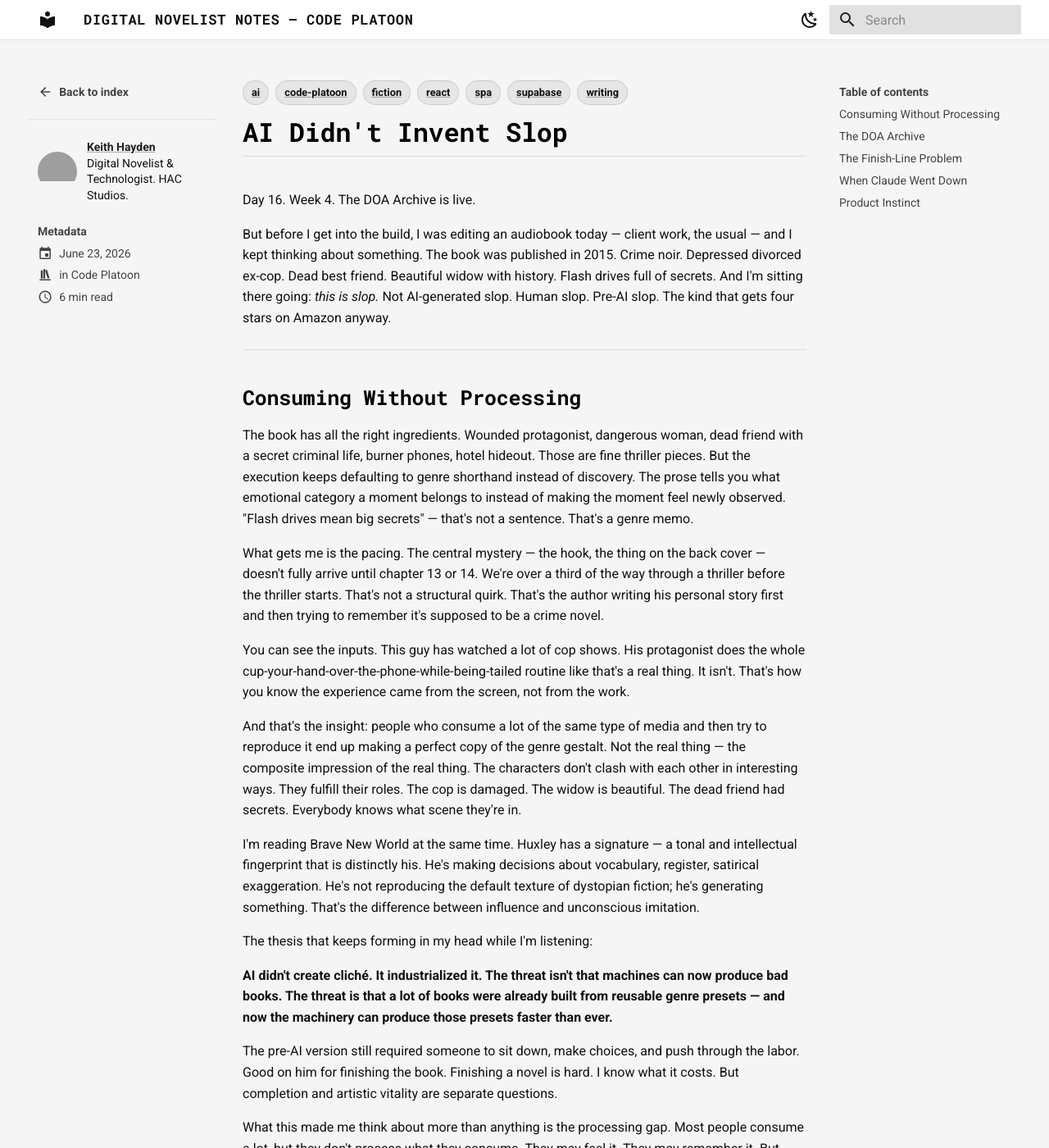
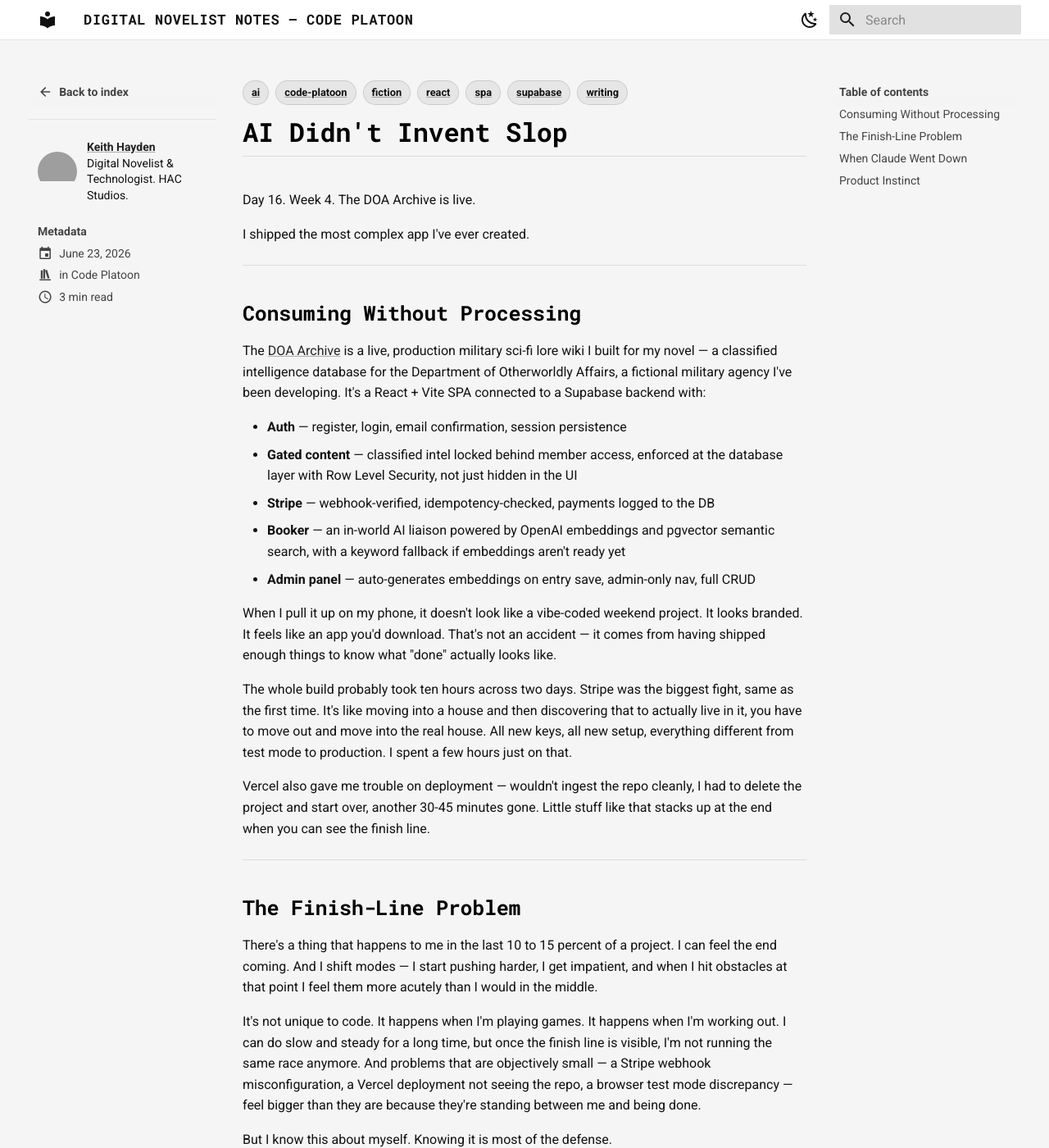
Before and after one commit to KgitWH21/code-platoon-blog, an MkDocs documentation site: the page built from docs/blog/posts/2026-06-23-ai-didnt-invent-slop.md, in a window 1280 px wide and 1400 px high. Shown: the whole window at 82% size. Built offline with MkDocs 1.6.1 and Material for MkDocs 9.7.7, drawn with Linux system fonts in a browser that asks for light colours; some of the changed text lies outside the part shown; grey boxes are pictures that could not be loaded.

Commit message:
Add link to DOA Archive app in Jun 23 blog post
Co-Authored-By: Claude Sonnet 4.6 <noreply@anthropic.com>

```diff
--- a/docs/blog/posts/2026-06-23-ai-didnt-invent-slop.md
+++ b/docs/blog/posts/2026-06-23-ai-didnt-invent-slop.md
@@ -18,7 +18,7 @@ tags:
 
 Day 16. Week 4. The DOA Archive is live.
 
-But before I get into the build, I was editing an audiobook today — client work, the usual — and I kept thinking about something. The book was published in 2015. Crime noir. Depressed divorced ex-cop. Dead best friend. Beautiful widow with history. Flash drives full of secrets. And I'm sitting there going: *this is slop.* Not AI-generated slop. Human slop. Pre-AI slop. The kind that gets four stars on Amazon anyway.
+I shipped the most complex app I've ever created.
 
 <!-- more -->
 
@@ -26,33 +26,7 @@ But before I get into the build, I was editing an audiobook today — client wor
 
 ## Consuming Without Processing
 
-The book has all the right ingredients. Wounded protagonist, dangerous woman, dead friend with a secret criminal life, burner phones, hotel hideout. Those are fine thriller pieces. But the execution keeps defaulting to genre shorthand instead of discovery. The prose tells you what emotional category a moment belongs to instead of making the moment feel newly observed. "Flash drives mean big secrets" — that's not a sentence. That's a genre memo.
-
-What gets me is the pacing. The central mystery — the hook, the thing on the back cover — doesn't fully arrive until chapter 13 or 14. We're over a third of the way through a thriller before the thriller starts. That's not a structural quirk. That's the author writing his personal story first and then trying to remember it's supposed to be a crime novel.
-
-You can see the inputs. This guy has watched a lot of cop shows. His protagonist does the whole cup-your-hand-over-the-phone-while-being-tailed routine like that's a real thing. It isn't. That's how you know the experience came from the screen, not from the work.
-
-And that's the insight: people who consume a lot of the same type of media and then try to reproduce it end up making a perfect copy of the genre gestalt. Not the real thing — the composite impression of the real thing. The characters don't clash with each other in interesting ways. They fulfill their roles. The cop is damaged. The widow is beautiful. The dead friend had secrets. Everybody knows what scene they're in.
-
-I'm reading Brave New World at the same time. Huxley has a signature — a tonal and intellectual fingerprint that is distinctly his. He's making decisions about vocabulary, register, satirical exaggeration. He's not reproducing the default texture of dystopian fiction; he's generating something. That's the difference between influence and unconscious imitation.
-
-The thesis that keeps forming in my head while I'm listening:
-
-**AI didn't create cliché. It industrialized it. The threat isn't that machines can now produce bad books. The threat is that a lot of books were already built from reusable genre presets — and now the machinery can produce those presets faster than ever.**
-
-The pre-AI version still required someone to sit down, make choices, and push through the labor. Good on him for finishing the book. Finishing a novel is hard. I know what it costs. But completion and artistic vitality are separate questions.
-
-What this made me think about more than anything is the processing gap. Most people consume a lot, but they don't process what they consume. They may feel it. They may remember it. But when they try to write from it, they produce the surface — the vibes and the genre furniture — without the specificity underneath. You get 100 repetitions of the slogans without understanding where the slogans came from.
-
-This is why I force myself to write at least one thought after every chapter I read. Not a book report. Just: what was I actually thinking? What surprised me? What rubbed me wrong? The reaction is where the processing lives. Skip it and you're just refilling the same tank with the same fuel.
-
----
-
-## The DOA Archive
-
-Meanwhile, I shipped the app.
-
-The DOA Archive is a live, production military sci-fi lore wiki I built for my novel — a classified intelligence database for the Department of Otherworldly Affairs, a fictional military agency I've been developing. It's a React + Vite SPA connected to a Supabase backend with:
+The [DOA Archive](https://doa-archive-wiki.vercel.app/) is a live, production military sci-fi lore wiki I built for my novel — a classified intelligence database for the Department of Otherworldly Affairs, a fictional military agency I've been developing. It's a React + Vite SPA connected to a Supabase backend with:
 
 - **Auth** — register, login, email confirmation, session persistence
 - **Gated content** — classified intel locked behind member access, enforced at the database layer with Row Level Security, not just hidden in the UI
@@ -90,7 +64,7 @@ That's the soft skill underneath all the technical stuff. The AI is a tool. When
 
 ## Product Instinct
 
-Here's what I keep coming back to. I'm here to learn how to make products, not just to learn how to code. Coding is happening as a byproduct — the syntax is getting more familiar, the architectural patterns are starting to repeat, I'm getting faster. But that's not the main event.
+I'm here to learn how to make better products, not just to learn how to code. Coding is happening as a byproduct — the syntax is getting more familiar, the architectural patterns are starting to repeat, I'm getting faster. But that's not the main event.
 
 The main event is shipping. Starting from a planning document, executing against it, troubleshooting when things break, deploying something functional at the end of two days. That's the exercise.
 
```
